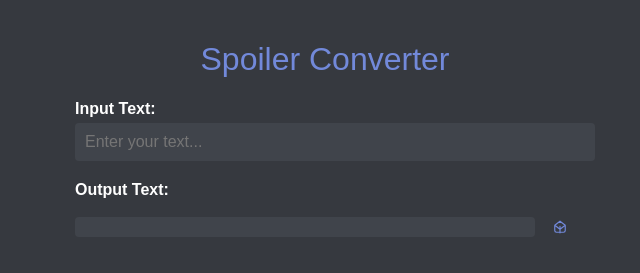
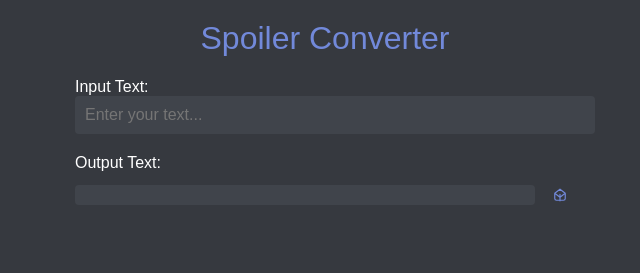
Before and after one commit to muhtadshah/spoilerconverter.github.io, a plain HTML site: page index.html in a window 1280 px wide. Shown: the whole page, without its empty margins (315-955 px from the left). Drawn offline with Linux system fonts and the light colour scheme.

Commit message:
Refactor CSS file and enhance design
This commit refactors the CSS file for the website and enhances the design without affecting the overall layout.

```diff
--- a/styles.css
+++ b/styles.css
@@ -16,6 +16,7 @@ h1 {
   text-align: center;
   color: #7289DA;
   font-weight: 500;
+  margin-top: 0;
 }
 
 .input-container {
@@ -66,7 +67,7 @@ button {
   flex-direction: column;
 }
 
-label {
+.label {
   display: block;
   font-weight: bold;
   margin-bottom: 5px;
```
Lines whose indentation alone changed are shown as unchanged.
